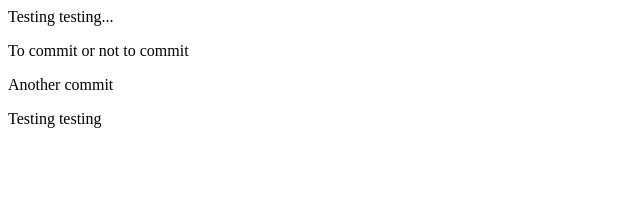
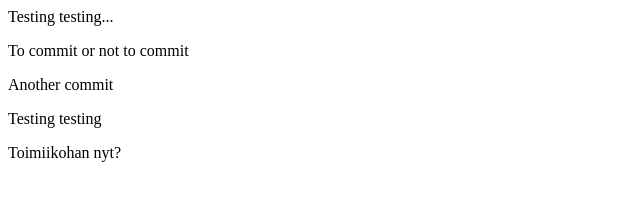
Before and after one commit to traisane/NetBeansGitTestProject, a website: page public_html/index.html in a window 1280 px wide. Shown: the whole page, without its empty margins (0-640 px from the left). Drawn offline with Linux system fonts and the light colour scheme.

Commit message:
uusi rivi

```diff
--- a/public_html/index.html
+++ b/public_html/index.html
@@ -15,5 +15,6 @@
         <p>To commit or not to commit</p>
         <p>Another commit</p>
         <p>Testing testing</p>
+        <p>Toimiikohan nyt?</p>
     </body>
 </html>
```
